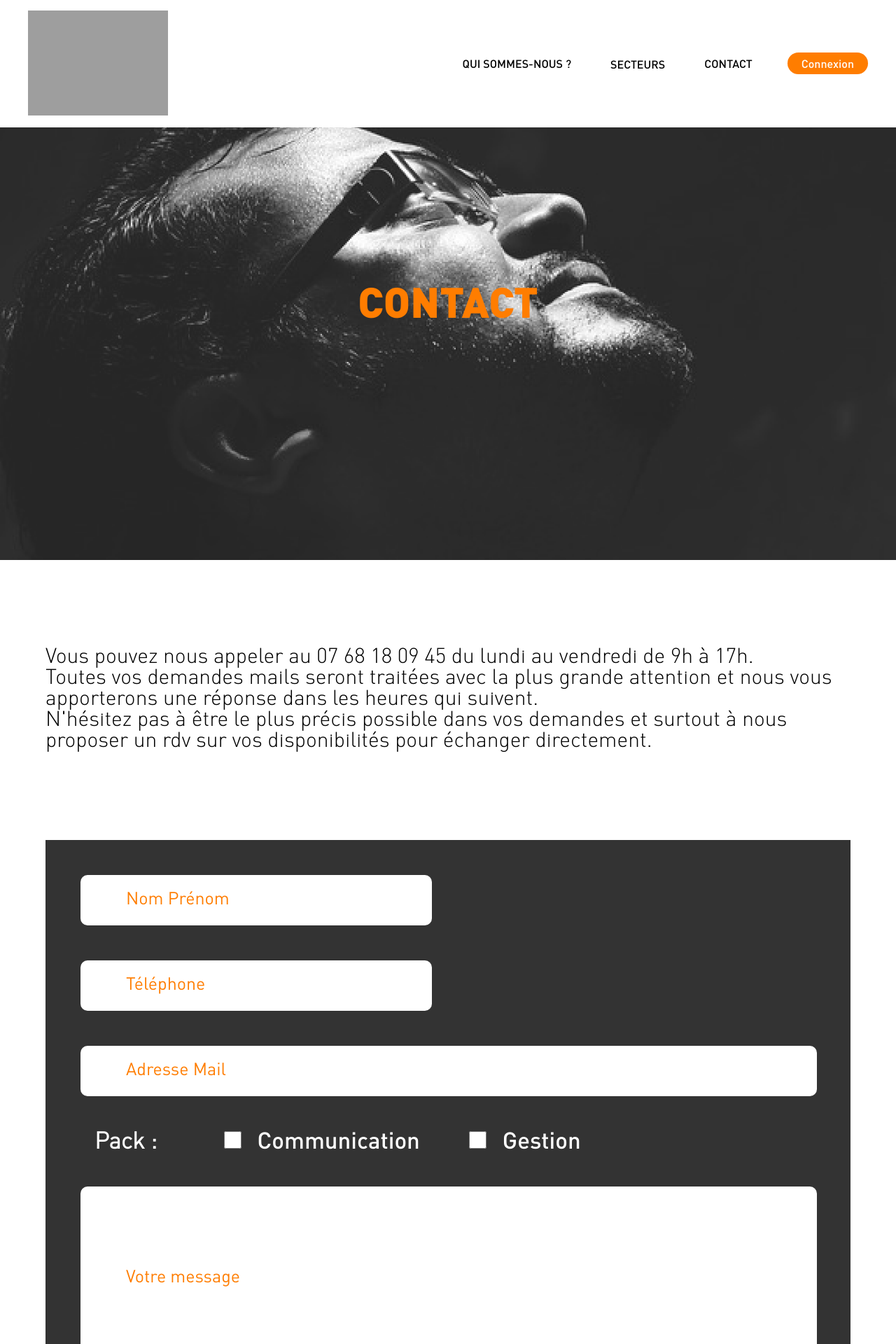
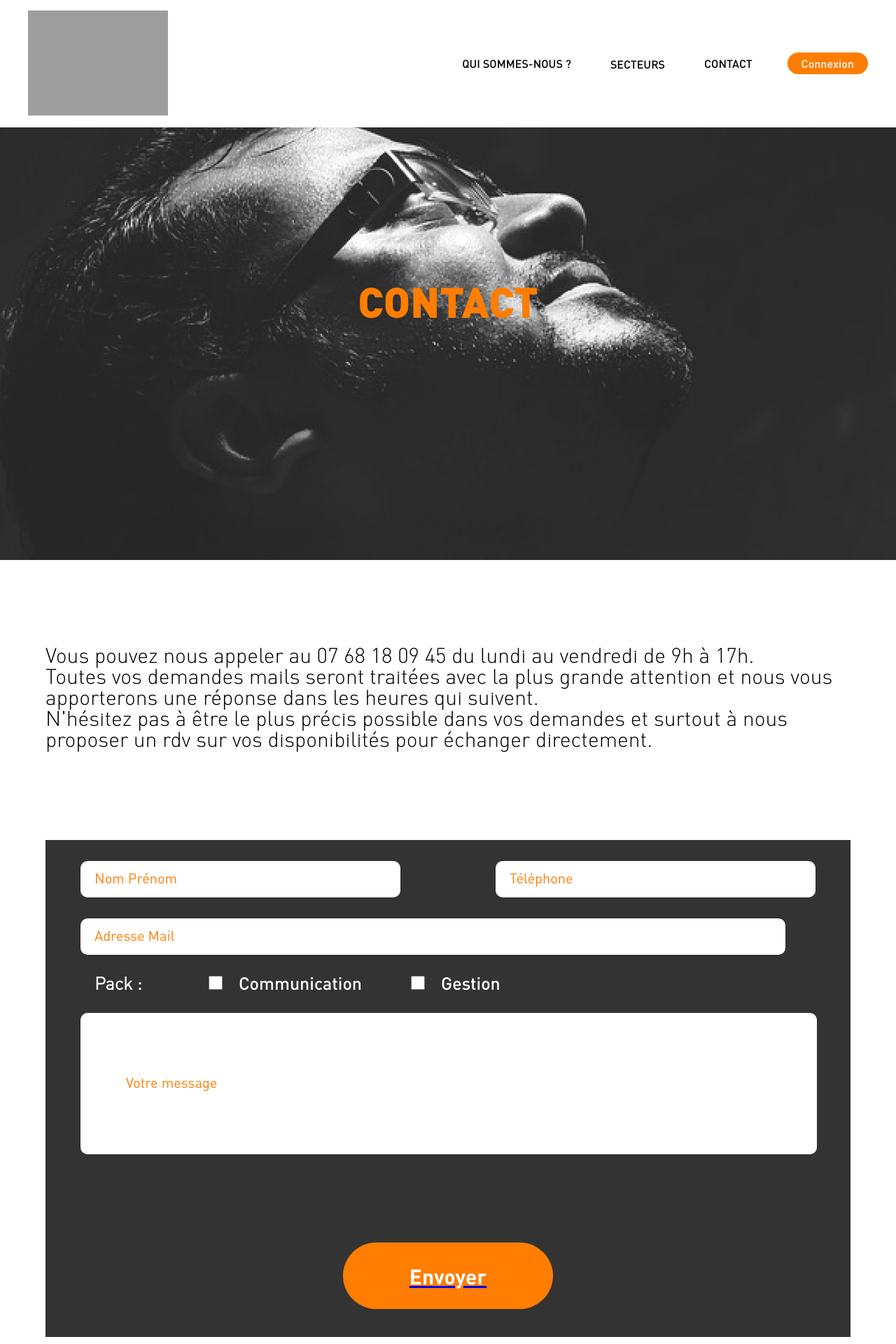
Before and after one commit to barberob/RopeUp, a PHP site: page /html/contact.php in a window 1280 px wide. Shown: the top 1920 px of the page at 70% size. Run offline with PHP 8.4, Linux system fonts and the light colour scheme; some libraries are stand-ins or nearby versions; grey boxes are pictures that could not be loaded.

Commit message:
changements de dernière minute

```diff
--- a/css/contact.css
+++ b/css/contact.css
@@ -1,3 +1,7 @@
+body{
+	letter-spacing: 0.01px;
+}
+
 div.explanation
 {
 	font-family: 'DINPro_Light';
@@ -14,7 +18,6 @@ div.form_container
 {
 	background-color: #333333;
 	display: flex;
-	display: flex;
 	flex-direction: column;
 	flex-wrap: wrap;
 	margin-left: auto;
@@ -22,7 +25,6 @@ div.form_container
 	margin-bottom: 240px ;
 	padding: 0 50px;
 	width: 1050px;
-
 }
 
 
@@ -30,12 +32,18 @@ form input
 {
 	border-radius: 10px;
 	border: none;
-	height: 70px;
-	margin-top: 50px;
+	height: 50px;
+	margin-top: 30px;
 	width: 435px;
-	padding-left: 65px;
+	padding-left: 20px;
 	font-family: 'DINPro_Regular';
 	color: #FF7D00,
+}
+
+form div:first-of-type
+{
+	display: flex;
+	justify-content: space-between;
 }
 
 .third_input
@@ -49,22 +57,21 @@ form input
 	display: flex;
 	align-items: baseline;
 	justify-content: flex-start;
-
 }
 
 .checkboxes_container input
 {
 	border-radius: 0;
 	border: none;
-	height: 25px;
-	width: 25px;
+	height: 20px;
+	width: 20px;
 	margin-left: 70px;
 }
 
 .checkboxes_container p
 {
 	font-family: 'DINPro_Medium';
-	font-size: 33px;
+	font-size: 25px;
 	margin-left: 20px;
 	color: white;
 }
@@ -79,19 +86,17 @@ form input
 
 input.message
 {
-	height: 260px;
+	height: 200px;
 	width: calc(100% - 65px);
 	margin-bottom: 40px;
 	padding-left: 65px;
-
 }
-
 
 input::placeholder
 {
 	color:#FF7D00;
 	font-family: 'DINPro_Regular';
-	font-size: 25px;
+	font-size: 20px;
 }
 
 .submit_button
@@ -119,11 +124,11 @@ input::placeholder
 	margin-bottom: 40px;
 	margin-right: auto;
 	margin-left: auto;
-	width: 400px;
+	width: 300px;
 	height: 95px;
 	background: #FF7D00;
 	color: white;
-	font-size: 40px;
+	font-size: 30px;
 	font-family:'DINPro_Bold';
 	padding: 0 0;
 }
--- a/css/header_contact.css
+++ b/css/header_contact.css
@@ -1,5 +1,6 @@
 header
 {
+	letter-spacing: 0.01px;
 	background-image: url(../images/homme_noir_et_blanc.png);
 	background-size: cover;
 }
--- a/css/header_mentions_legales.css
+++ b/css/header_mentions_legales.css
@@ -7,6 +7,7 @@ header
 
 body
 {
+	letter-spacing: 0.01px;
 	background-color: ghostwhite;
 	font-family: "DINPro_Bold";
 }
--- a/css/header_securite.css
+++ b/css/header_securite.css
@@ -3,6 +3,7 @@ header
 	background-image: none;
 	background-color: ghostwhite;
 	height: 114px;
+	letter-spacing: 0.01px;
 }
 
 body
--- a/html/contact.php
+++ b/html/contact.php
@@ -75,9 +75,9 @@
 
 							<div>
 								<input type="text" name="" placeholder="Nom Prénom">
-							</div>
 
-							<div>
+
+
 								<input type="text" name="" placeholder="Téléphone">
 							</div>
 
```
